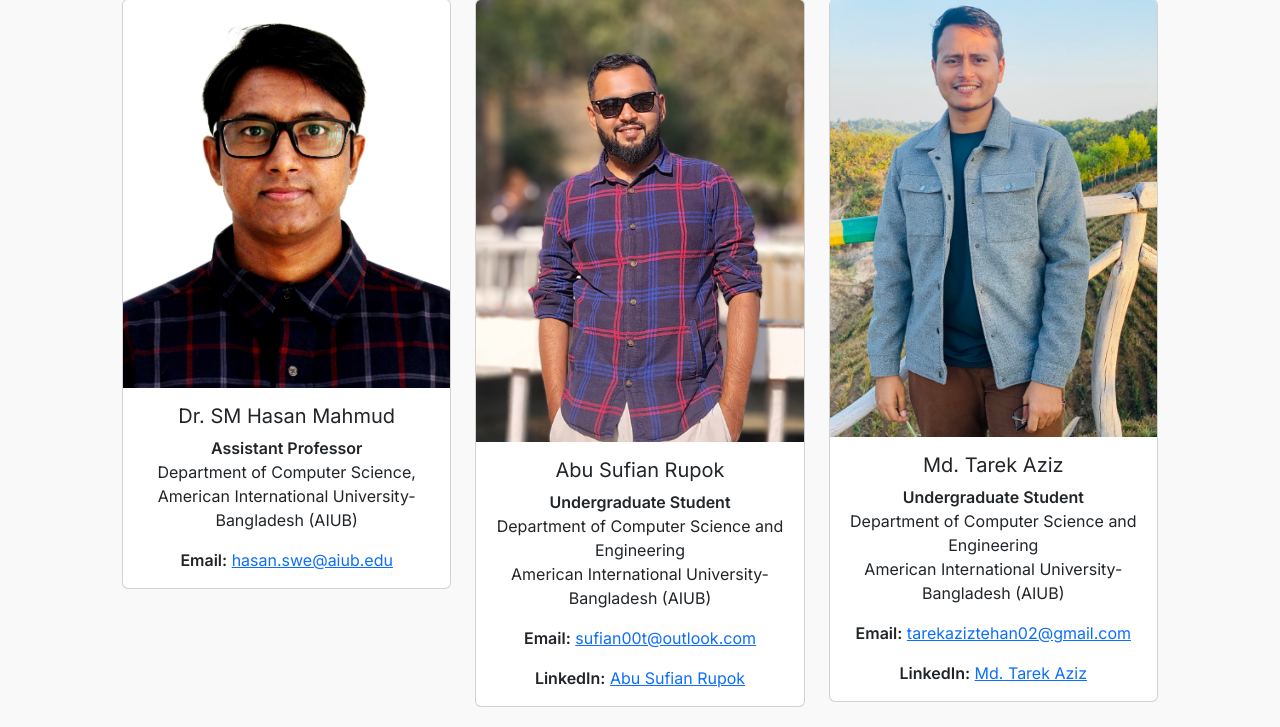
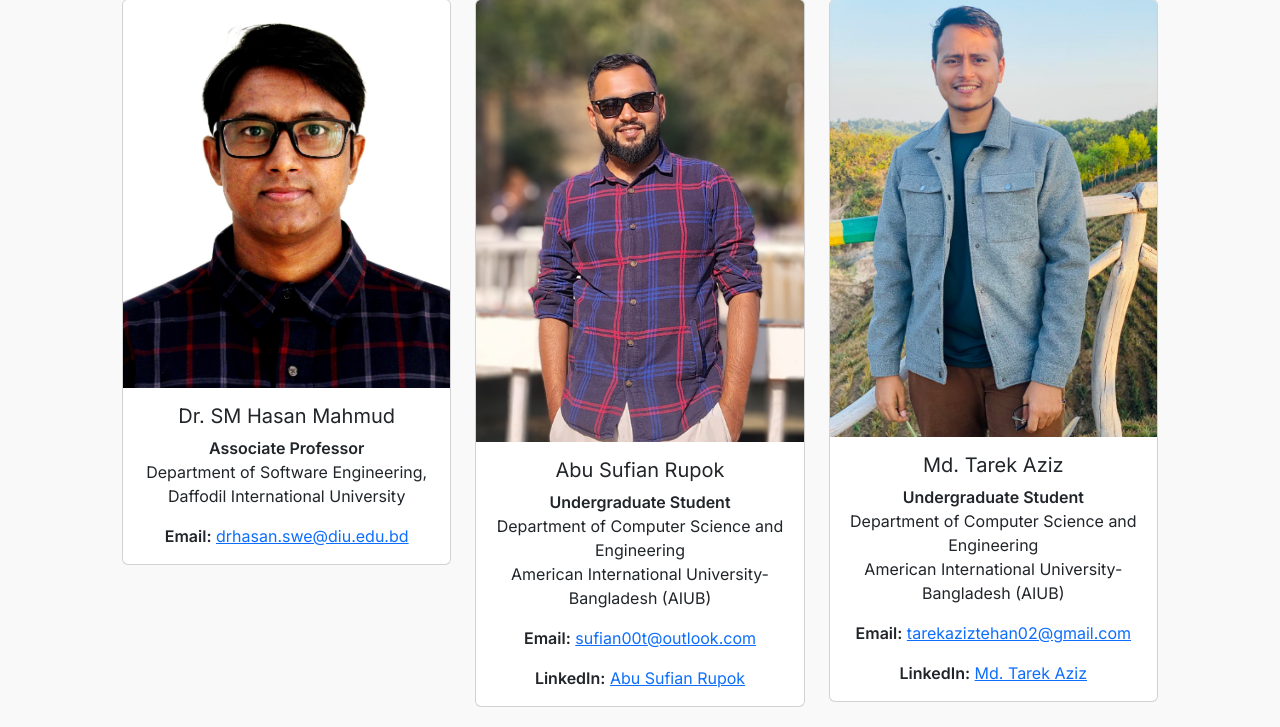
Before and after one commit to sufian00t/GRUATT-AVP, a Flask app: page /researcher in a window 1280 px wide. Shown: the part 237-964 px from the top of the page. Run offline with Flask 3, Linux system fonts and the light colour scheme.

Commit message:
Update researcher.html

```diff
--- a/templates/researcher.html
+++ b/templates/researcher.html
@@ -13,11 +13,11 @@
                 <img src="{{ url_for('static', filename='images/hasan.jpg') }}" class="card-img-top" alt="Researcher 1">
                 <div class="card-body">
                     <h5 class="card-title">Dr. SM Hasan Mahmud</h5>
-                    <p class="card-text"><strong>Assistant Professor</strong><br>
-                        Department of Computer Science,<br>
-                        American International University-Bangladesh (AIUB)</p>
+                    <p class="card-text"><strong>Associate Professor</strong><br>
+                        Department of Software Engineering,<br>
+                        Daffodil International University</p>
                     <p class="card-text">
-                        <strong>Email:</strong> <a href="mailto:hasan.swe@aiub.edu" class="text-primary">hasan.swe@aiub.edu</a>
+                        <strong>Email:</strong> <a href="mailto:drhasan.swe@diu.edu.bd" class="text-primary">drhasan.swe@diu.edu.bd</a>
                     </p>
                 </div>
             </div>
```
